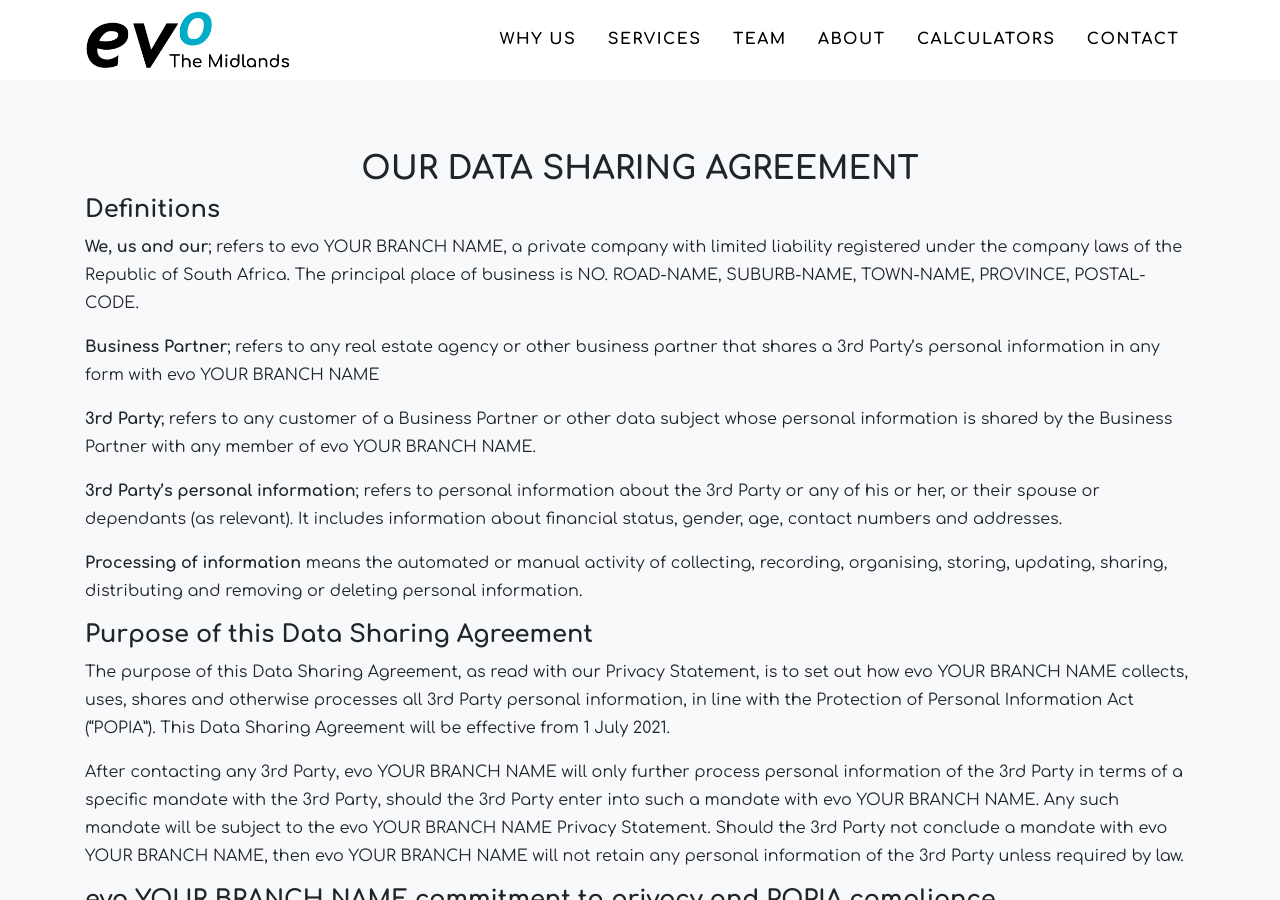
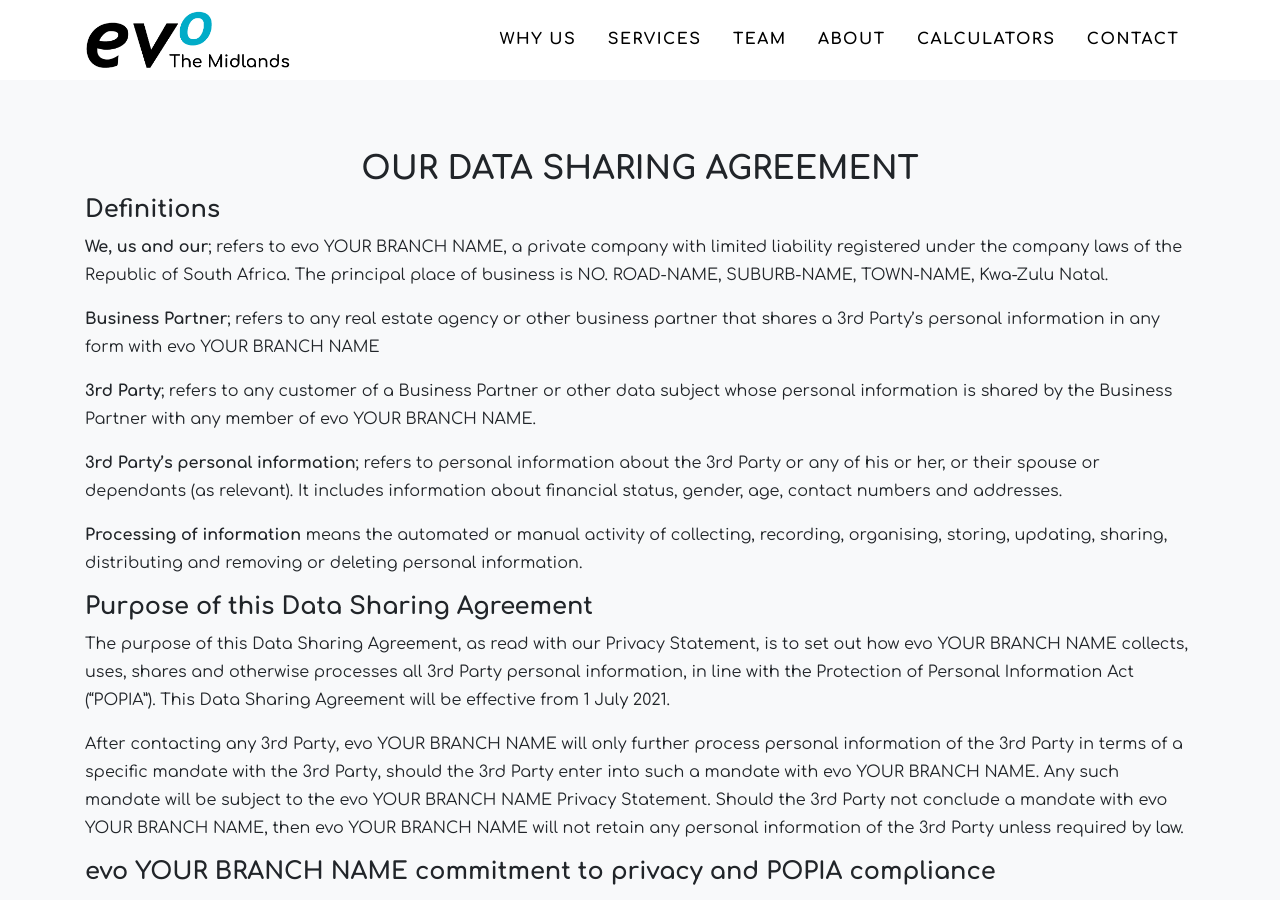
Before and after one commit to Intellify-Cloud/ev-midl, a Jekyll site: the page built from data-sharing-agreement.md, in a window 1280 px wide and 900 px high. Built offline with Jekyll 4.4.1, drawn with Linux system fonts in a browser that asks for light colours.

Commit message:
20220724 Group

```diff
--- a/_config.yml
+++ b/_config.yml
@@ -30,4 +30,4 @@ company: evo YOUR BRANCH NAME
 
 url: www.evomidlands.co.za
 
-address: NO. ROAD-NAME, SUBURB-NAME, TOWN-NAME, PROVINCE, POSTAL-CODE
+address: NO. ROAD-NAME, SUBURB-NAME, TOWN-NAME, Kwa-Zulu Natal
```
